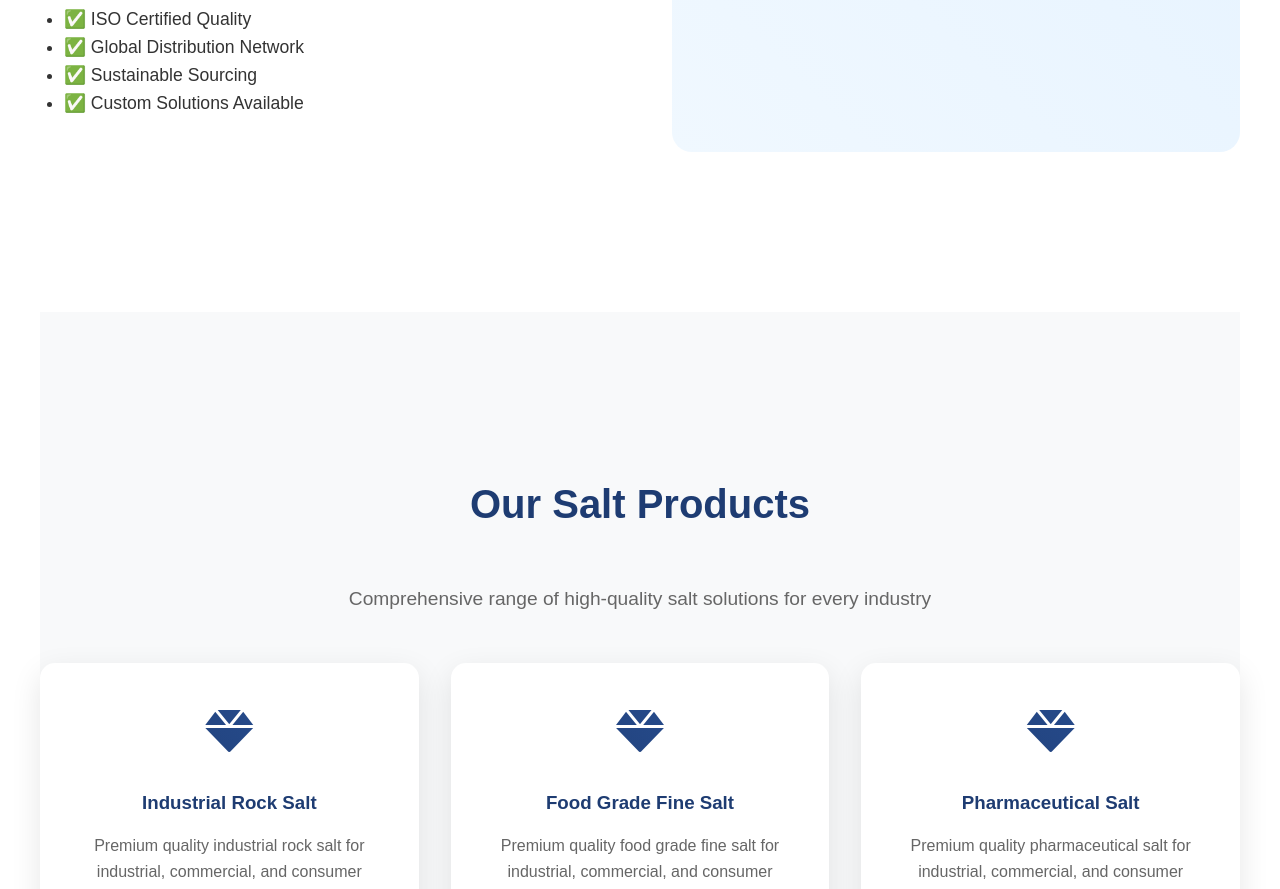
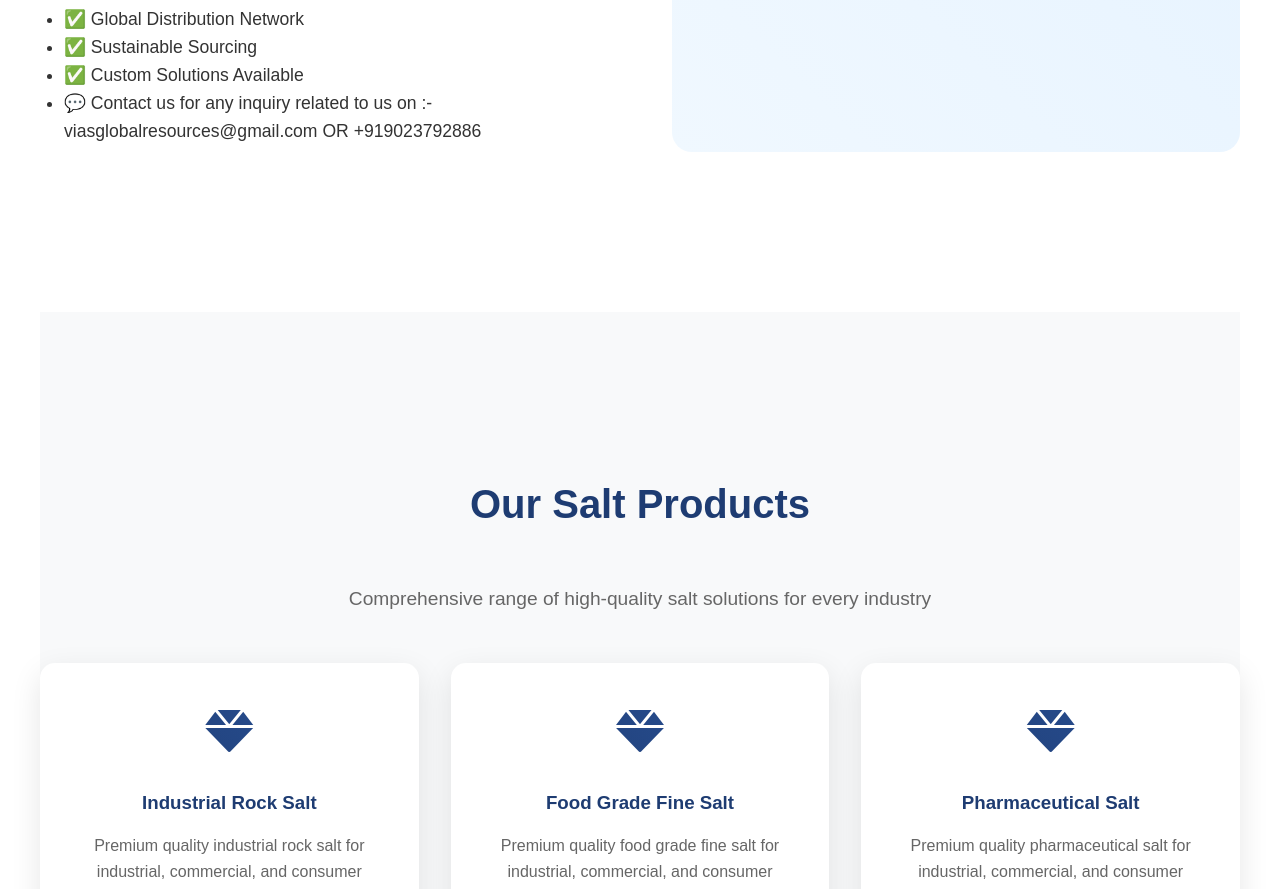
Before and after one commit to ncmluss-spec/VIAS-GLOBAL-RESOURCES-LLP, a plain HTML site: page index.html in a window 1280 px wide. Shown: the part 1390-2279 px from the top of the page. Drawn offline with Linux system fonts and the light colour scheme.

Commit message:
index.html

```diff
--- a/index.html
+++ b/index.html
@@ -347,6 +347,7 @@
                         <li>✅ Global Distribution Network</li>
                         <li>✅ Sustainable Sourcing</li>
                         <li>✅ Custom Solutions Available</li>
+                        <li>💬 Contact us for any inquiry related to us on :- viasglobalresources@gmail.com OR +919023792886</li>
                     </ul>
                 </div>
                 <div class="about-image">
```
